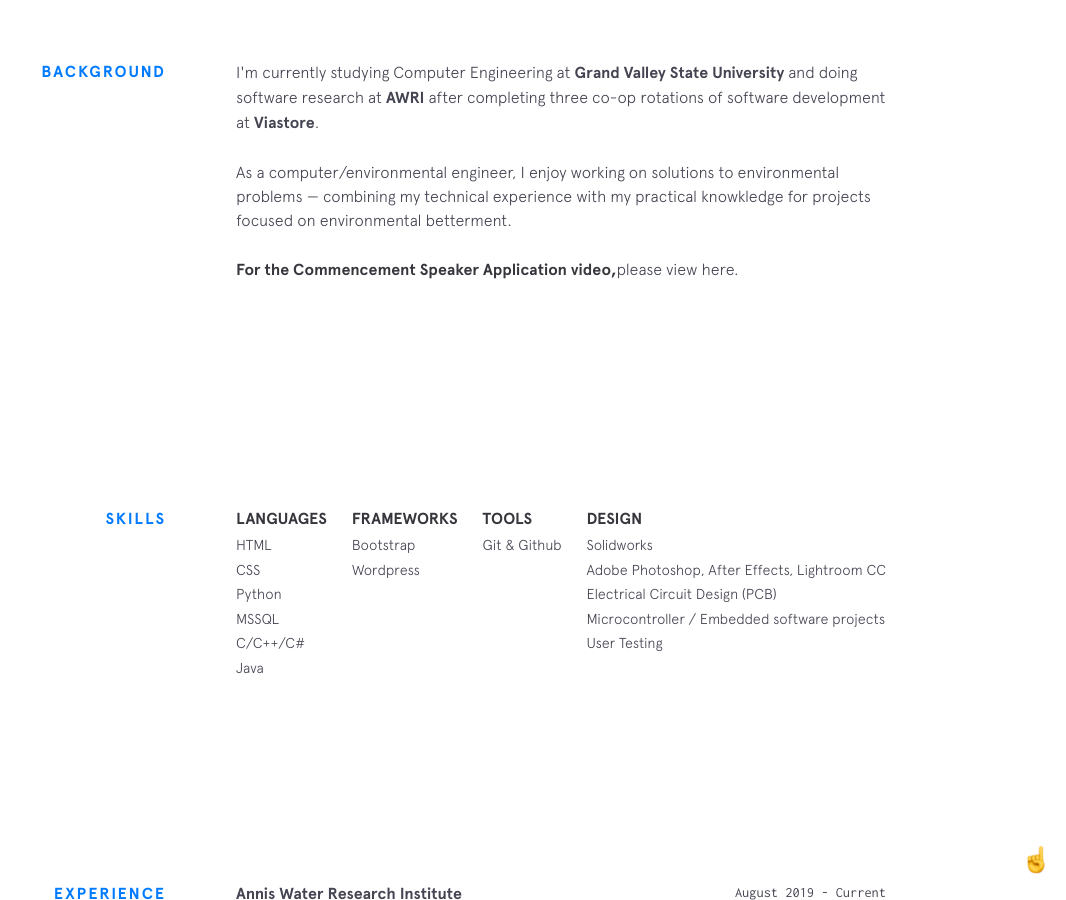
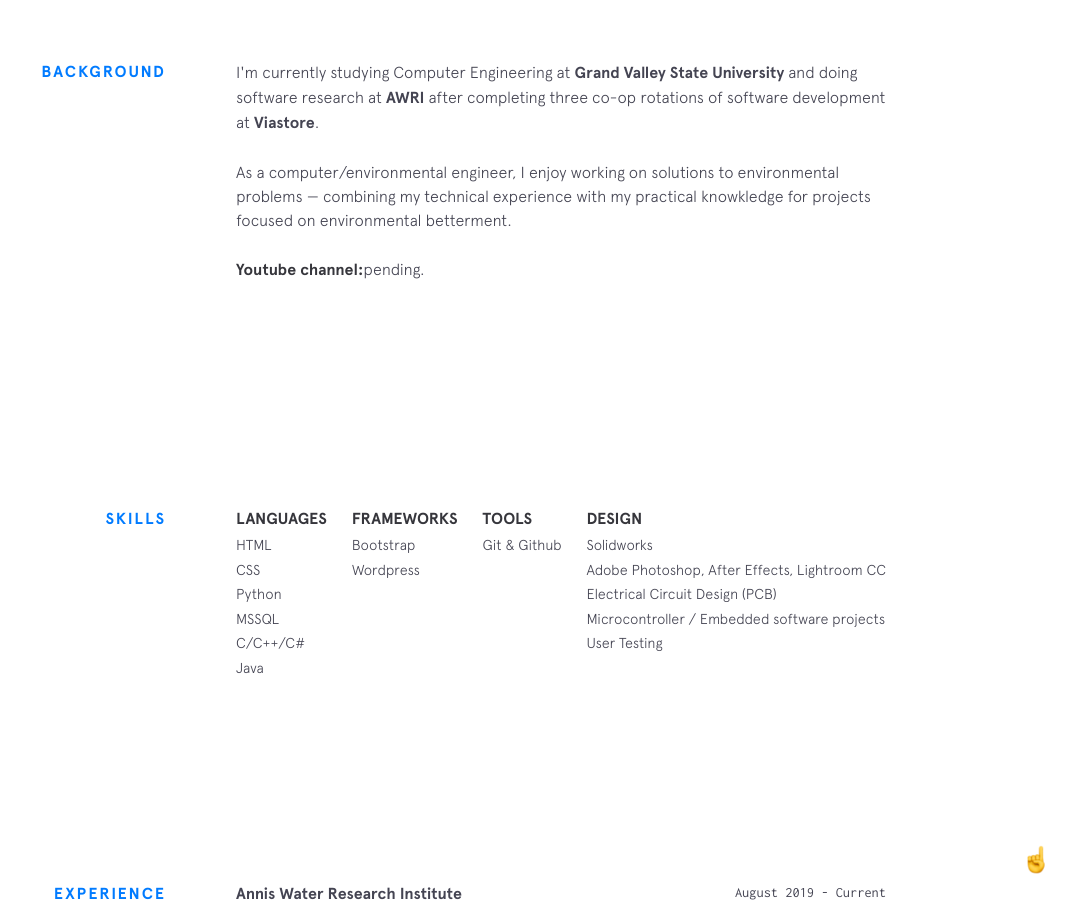
Before and after one commit to ChristianYap/ChristianYap, a Jekyll site: the page built from index.html, in a window 1280 px wide and 900 px high, scrolled down 940 px. Shown: the whole window, without its empty margins (214-1280 px from the left). Built offline with Jekyll 4.4.1, drawn with Linux system fonts in a browser that asks for light colours; nearby versions of some CDN libraries.

Commit message:
Update background.html

```diff
--- a/_includes/background.html
+++ b/_includes/background.html
@@ -14,7 +14,7 @@
     </p>
 
     <p>
-      <strong>For the Commencement Speaker Application video,</strong>please view here.
+      <strong>Youtube channel:</strong>pending.
     </p>
 
     <!-- {% include employment-status.html %} -->
```
